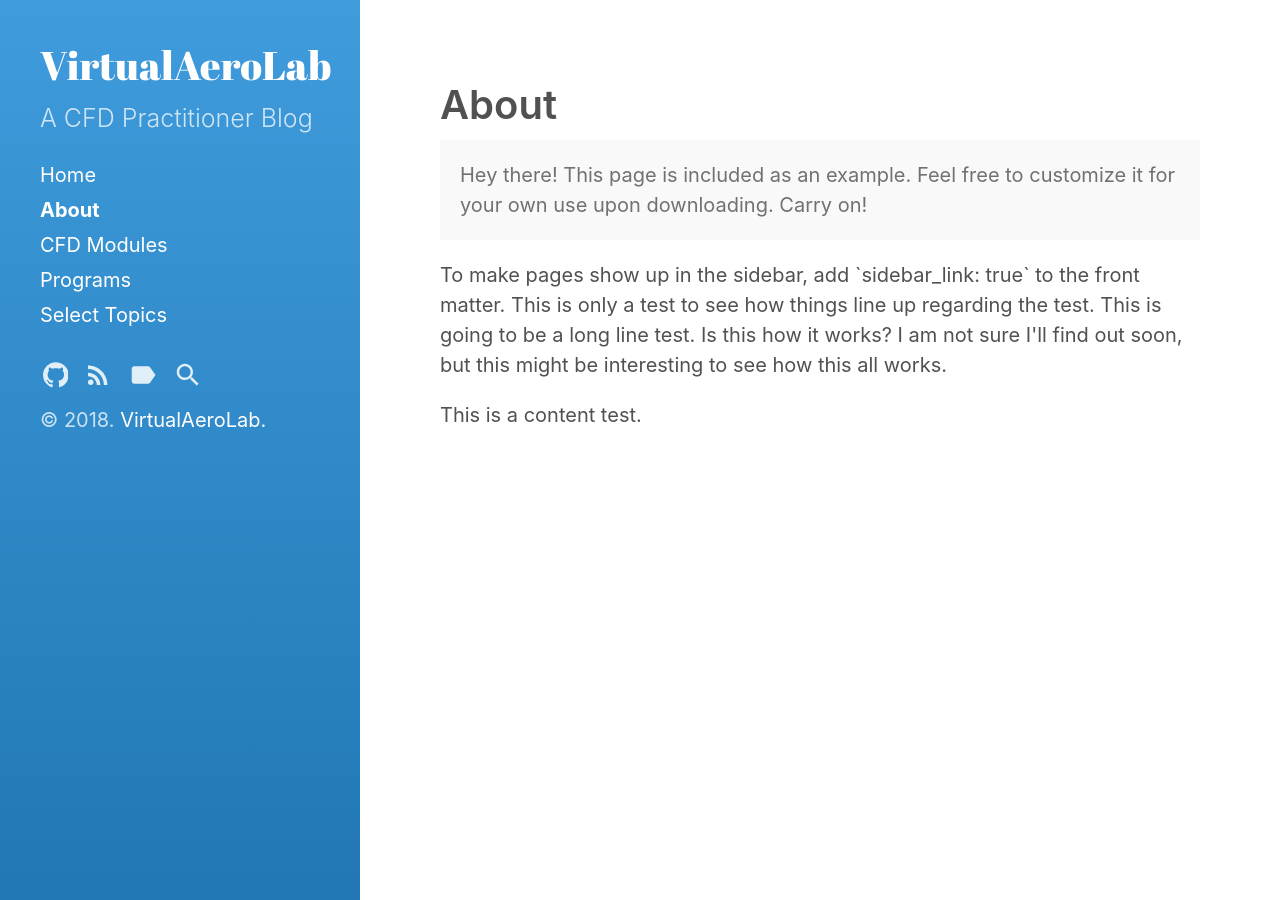
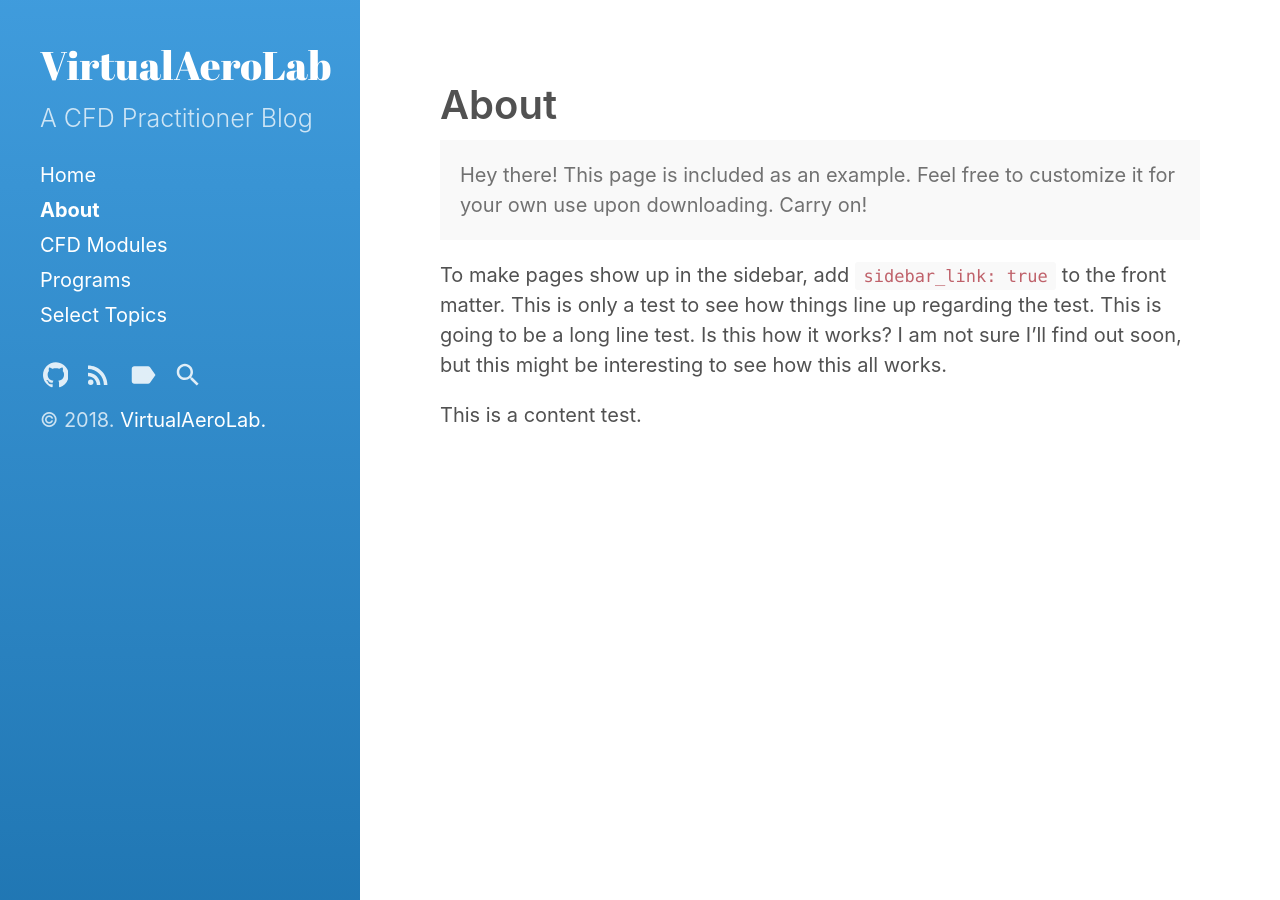
Before and after one commit to VirtualAeroLab/VirtualAeroLab.github.io, a Jekyll site: the page built from about.md, in a window 1280 px wide. Built offline with Jekyll 4.4.1, drawn with Linux system fonts in a browser that asks for light colours.

Commit message:
Another text check.

```diff
--- a/about.md
+++ b/about.md
@@ -9,10 +9,10 @@ sidebar_link: true
   for your own use upon downloading. Carry on!
 </p>
 
-<p class="text-justify">
 To make pages show up in the sidebar, add `sidebar_link: true` to the front
 matter. This is only a test to see how things line up regarding the test. This is going to be a long line
 test. Is this how it works? I am not sure I'll find out soon, but this might
-be interesting to see how this all works.</p>
+be interesting to see how this all works.
+{: .text-justify}
 
 This is a content test.
```
